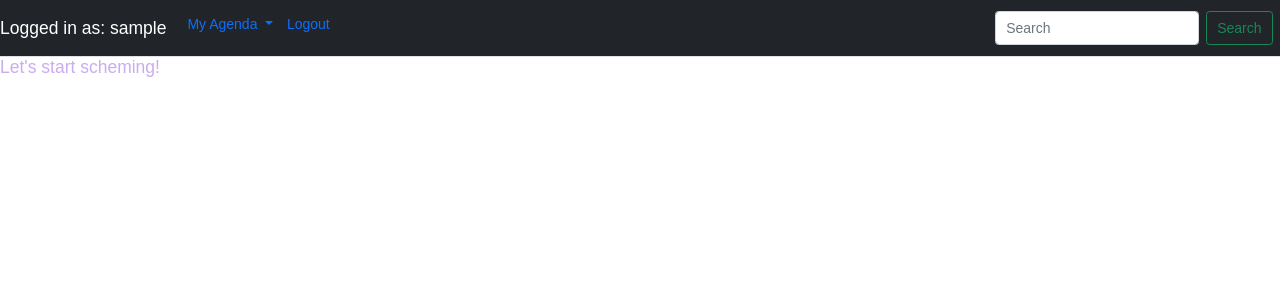
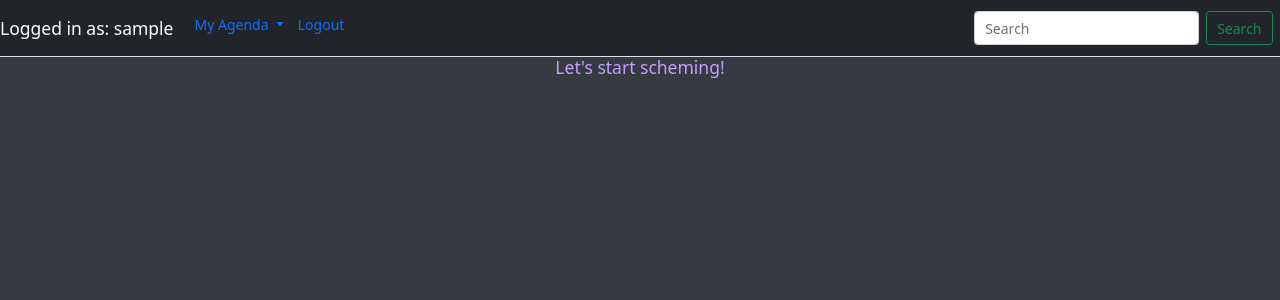
Before and after one commit to mcabio/its-a-date, a Flask app: page /my-availability in a window 1280 px wide. Shown: the top 300 px of the page. Run offline with Flask 2, Linux system fonts and the light colour scheme; the visitor is signed in with stand-in values (Sample User, id 1); data comes from the database, SQL or seed files in the repository; some libraries are stand-ins or nearby versions.

Commit message:
Started styling

```diff
--- a/static/css/style.css
+++ b/static/css/style.css
@@ -15,7 +15,7 @@ html, body {
     padding: 0;
     font-family: Arial, Helvetica Neue, Helvetica, sans-serif;
     font-size: 14px;
-    color: rgba(154, 96, 225, 0.521) /*Font color for headers*/
+    color: rgb(221, 149, 226) /*Font color for headers*/
   }
 
   .fc-list-event-time {
@@ -32,15 +32,19 @@ html, body {
     height: calc(100vh - 190px);
   }
 
-  /* Font color of calendar month view */
+
 
   #calendar a {
-    color: #b092f7;
+    color: #f8c0ff;   /* Font color of calendar month view */
+  }
+
+  #available-cal a {
+    color: #f8c0ff;   /* Font color of calendar month view */
   }
 
   #calendar .fc-button-primary {
-    background-color: rgb(232, 25, 243);
-    border: 50px solid rgb(224, 220, 10);
+    background-color: rgb(62, 23, 110);
+    border: 50px solid rgb(160, 122, 203);
   }
 
   #calendar .fc-button-primary:hover {
@@ -51,21 +55,28 @@ html, body {
   #calendar {
     max-width: 800px;
     margin: 10px auto;
-    color: black;
+    color: rgb(194, 161, 255);
   }
 
 
 
-  /* Button color  */
+  /* Dashboard calendar button color  */
   #calendar .fc-button-primary {
     background-color: rgba(84, 41, 185, 0.74);
-    border: 1px solid rgb(6, 6, 1);
+    border: 1px solid rgba(84, 41, 185, 0.74);
+  }
+
+  /* Availability calendar button color  */
+
+  #available-cal .fc-button-primary {
+    background-color: rgba(84, 41, 185, 0.74);
+    border: 10px solid rgb(6, 6, 1);
   }
 
   /* Button color hover */
   #calendar .fc-button-primary:hover {
-    background-color: rgb(199, 18, 209);
-    border: 1px solid rgb(28, 4, 90);
+    background-color: rgb(178, 157, 233);
+    border: 1px solid rgb(178, 157, 233);
   }
 
 
@@ -149,18 +160,18 @@ element.style {
 
 
 
-
+/* Full Calendar */
   :root {
     --fc-daygrid-event-dot-width: 8px; /* Day grid dot next to event*/
     --fc-list-event-dot-width: 8px;     /* Month list dot next to event */
     --fc-list-event-hover-bg-color: #9677d8; /* Month list date hover */
     --fc-small-font-size: .85em; /* Font size of event on month calendar */
-    --fc-page-bg-color: #65bd3ffe; /* Outline of box for multi-day event */
+    --fc-page-bg-color: #df1fdffe; /* Outline of box for multi-day event */
     --fc-neutral-bg-color: rgb(53, 21, 94); /*Month list background panel for date and day*/
     --fc-neutral-text-color: #2cd94e; /* Month list date and day font color */
-    --fc-border-color: rgb(53, 21, 94); /* The outline (grid) color of the calendars */
+    --fc-border-color: rgb(173, 138, 219); /* The outline (grid) color of the calendars */
 
-    --fc-button-text-color: #82cb0d; /*Font of buttons above calendars*/
+    --fc-button-text-color: #ceb1ea; /*Font of buttons above calendars*/
     --fc-button-bg-color: #7676ed;
     --fc-button-border-color: #2C3E50;
     --fc-button-hover-bg-color: #1e2b37;
@@ -184,7 +195,7 @@ element.style {
     --fc-bg-event-color: #ab690df1;
     --fc-bg-event-opacity: 0.3;
     --fc-highlight-color: rgba(200, 61, 128, 0.92);
-    --fc-today-bg-color: rgba(195, 170, 255, 0.95); /* Color of cell for today's day */
+    --fc-today-bg-color: rgba(77, 61, 116, 0.95); /* Color of cell for today's day */
     --fc-now-indicator-color: rgb(241, 66, 247);
   }
 
@@ -257,3 +268,19 @@ element.style {
 .fc-theme-dark .fc-button-primary:active {
   background-color: #003366; /* Darker background when primary button is active */
 }
+
+/* Bootstrap */
+
+
+body {
+  margin: 0;
+  font-family: var(--bs-body-font-family);
+  font-size: var(--bs-body-font-size);
+  font-weight: var(--bs-body-font-weight);
+  line-height: var(--bs-body-line-height);
+  color: rgb(192, 160, 255); /* Font color for header: Let's start scheming and event text in my-events */
+  text-align: center; /* Alignment for headers */
+  background-color: #353a40;
+  -webkit-text-size-adjust: 100%;
+  -webkit-tap-highlight-color: transparent;
+}
--- a/templates/my-events.html
+++ b/templates/my-events.html
@@ -3,7 +3,7 @@
 {% block title %}It's A Date!{% endblock %}
 
 {% block body %}
-    <h1>Your agenda!</h1>
+    <h1>My agenda!</h1>
 
     <div class="d-flex flex-wrap">
         {% set sorted_events_data = events_data|sort(attribute='start_date') %}
```
Also changed, not shown: templates/dashboard.html (+3 -7 lines).
